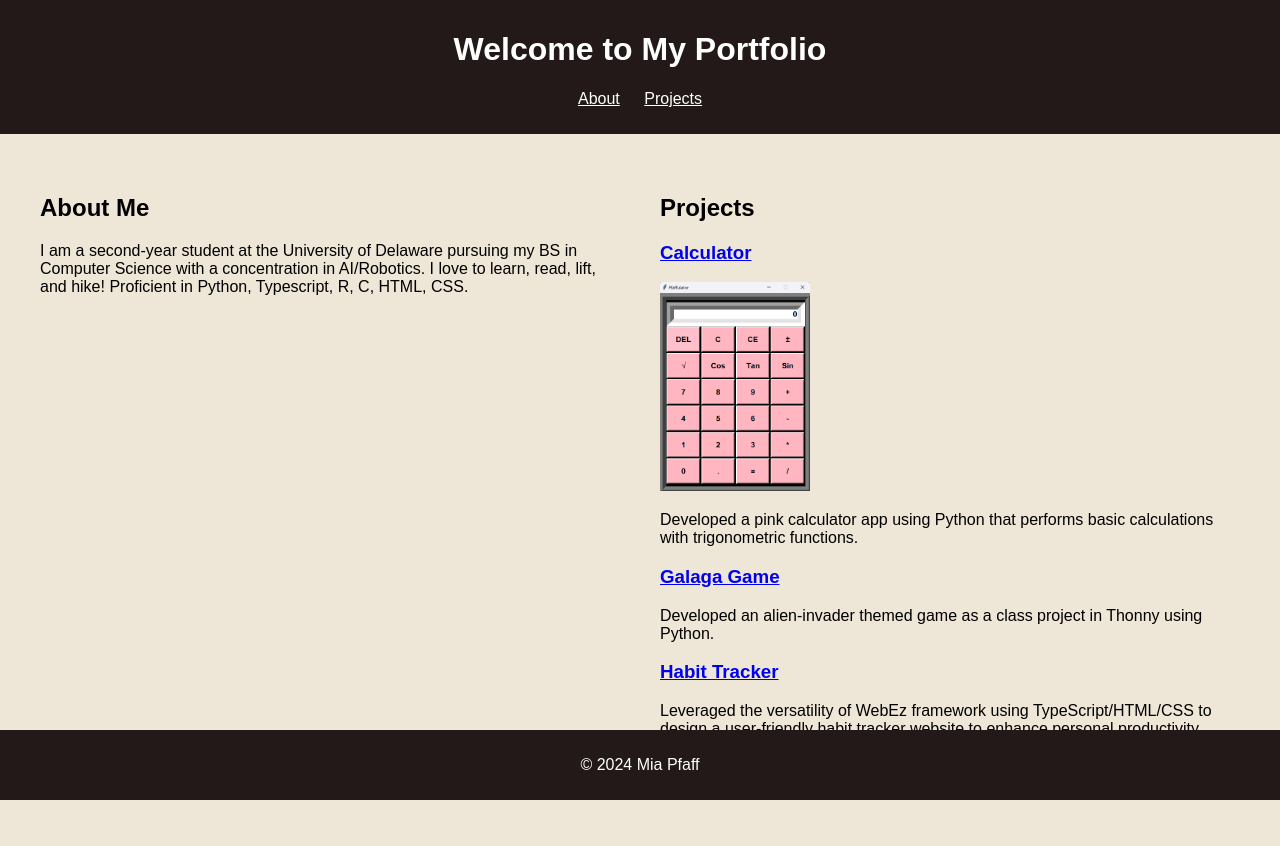
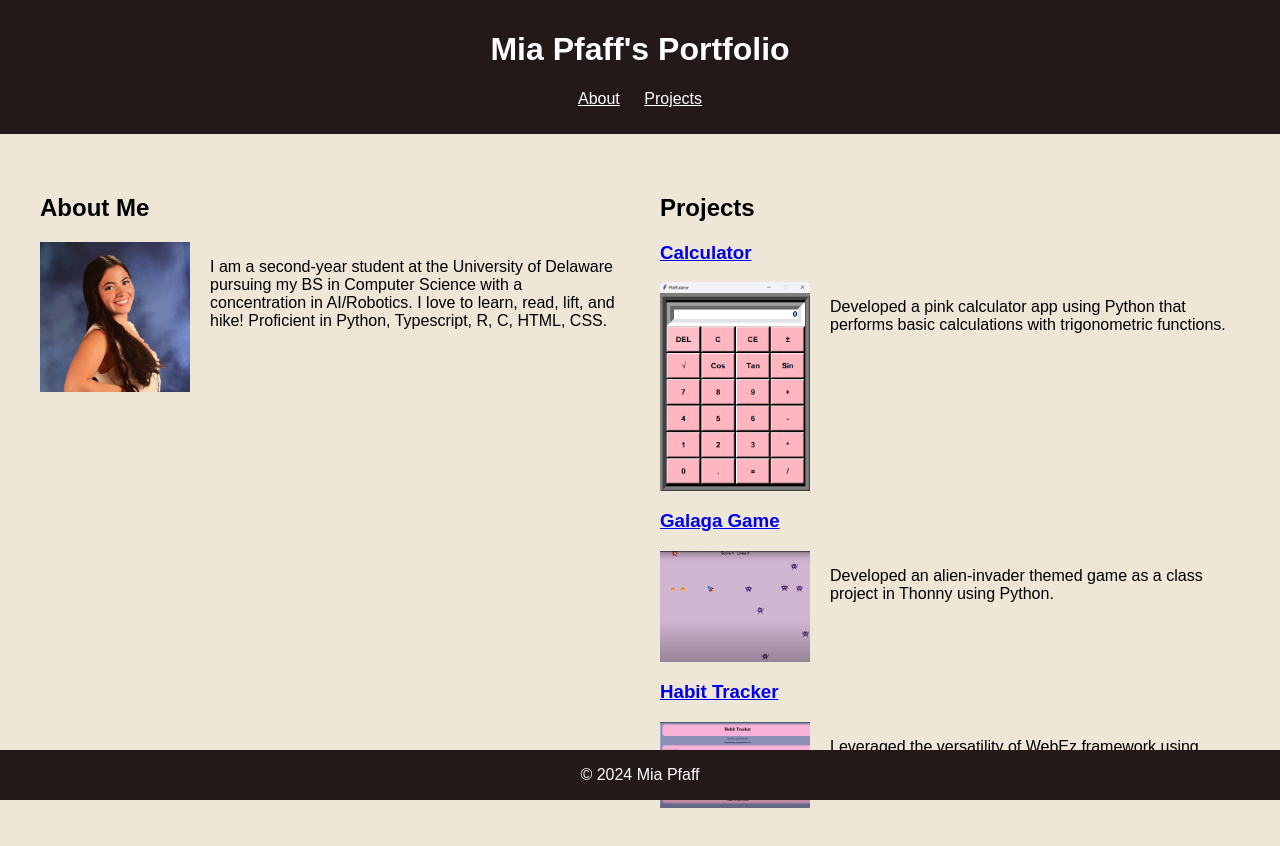
Before and after one commit to miapfaff/portfolio, a plain HTML site: page start/index.html in a window 1280 px wide. Both pictures are taken after a click on the link "Projects". Before the commit the page ends 814 px from the top, so only its background shows below. Drawn offline with Linux system fonts and the light colour scheme.

Commit message:
added all photos and centered descriptions

```diff
--- a/start/index.html
+++ b/start/index.html
@@ -8,7 +8,7 @@
 </head>
 <body>
     <header>
-        <h1>Welcome to My Portfolio</h1>
+        <h1>Mia Pfaff's Portfolio</h1>
         <nav>
             <ul>
                 <li><a href="#about">About</a></li>
@@ -20,25 +20,32 @@
         <div class="content-container">
             <section id="about">
                 <h2>About Me</h2>
+                <div class="about">
+                <img src="images/1713911537525.jpg" alt="Screenshot" class="about-me">
                 <p>I am a second-year student at the University of Delaware pursuing my BS in Computer Science with a concentration in AI/Robotics. I love to learn, read, lift, and hike!
                     Proficient in Python, Typescript, R, C, HTML, CSS.
                 </p>
+            </div>
             </section>
             <section id="projects" class="hidden">
                 <h2>Projects</h2>
+                <h3><a href="https://github.com/miapfaff/python_first_calculator" target="_blank">Calculator</a></h3>
                 <div class="calculator">
-                    <h3><a href="https://github.com/miapfaff/python_first_calculator" target="_blank">Calculator</a></h3>
                     <img src="images/Screenshot 2024-06-08 201111.png" alt="Screenshot" class="calc-image">
                     <p>Developed a pink calculator app using Python that performs basic calculations with trigonometric functions.</p>
                 </div>
+
+                <h3><a href="https://github.com/miapfaff/galagagame.git" target="_blank">Galaga Game</a></h3>
                 <div class="galaga">
-                    <h3><a href="https://github.com/miapfaff/galagagame.git" target="_blank">Galaga Game</a></h3>
+                    <img src="images/Screenshot (101).png" alt="Screenshot" class="galaga-image">
                     <p>Developed an alien-invader themed game as a class project in Thonny using Python.</p>
                 </div>
+                <h3><a href="https://ud-s24-cisc181.github.io/final-project-miapfaff/" target="_blank">Habit Tracker</a></h3>
                 <div class="habit">
-                    <h3><a href="https://ud-s24-cisc181.github.io/final-project-miapfaff/" target="_blank">Habit Tracker</a></h3>
+                    <img src="images/Screenshot (102).png" alt="Screenshot" class="galaga-image">
                     <p>Leveraged the versatility of WebEz framework using TypeScript/HTML/CSS to design a user-friendly habit tracker website to enhance personal productivity.</p>
                 </div>
+            </div>
             </section>
         </div>
     </main>
--- a/start/styles.css
+++ b/start/styles.css
@@ -44,17 +44,45 @@ footer {
     background-color: #241919;
     color: white;
     text-align: center;
-    padding: 10px 0;
+    padding: 10px 1;
     position: fixed;
-    bottom: 0;
+    bottom:0;
     width: 100%;
 }
 .hidden {
     display: none;
 }
-
+.calculator {
+    display: flex;
+    align-items:flex-start;
+}
+.galaga {
+    display: flex;
+    align-items:flex-start;
+}
+.habit {
+    display: flex;
+    align-items:flex-start;
+}
+.about {
+    display: flex;
+    align-items:flex-start;
+}
+.about-me {
+    width: 100%; /* Adjust as needed */
+    max-width: 150px; /* Optional: Set a maximum width */
+    height: auto; /* Maintain aspect ratio */
+    margin-right: 20px;
+}
 .calc-image {
     width: 100%; /* Adjust as needed */
     max-width: 150px; /* Optional: Set a maximum width */
     height: auto; /* Maintain aspect ratio */
+    margin-right: 20px;
 }
+.galaga-image {
+    width: 100%; /* Adjust as needed */
+    max-width: 150px; /* Optional: Set a maximum width */
+    height: auto; /* Maintain aspect ratio */
+    margin-right: 20px;
+}
```
Also changed, not shown: start/images/1713911537525.jpg (added), start/images/Screenshot (101).png (added), start/images/Screenshot (102).png (added).
